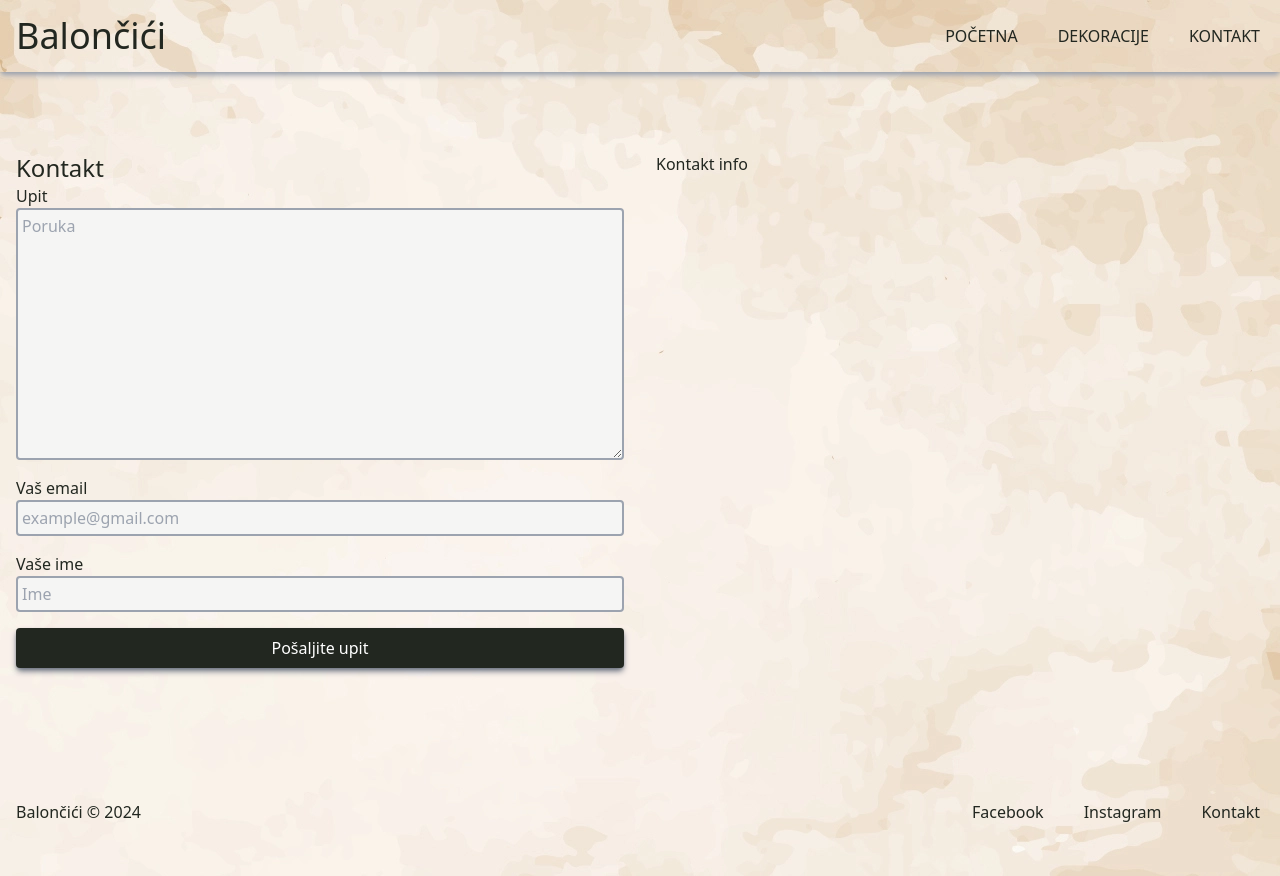
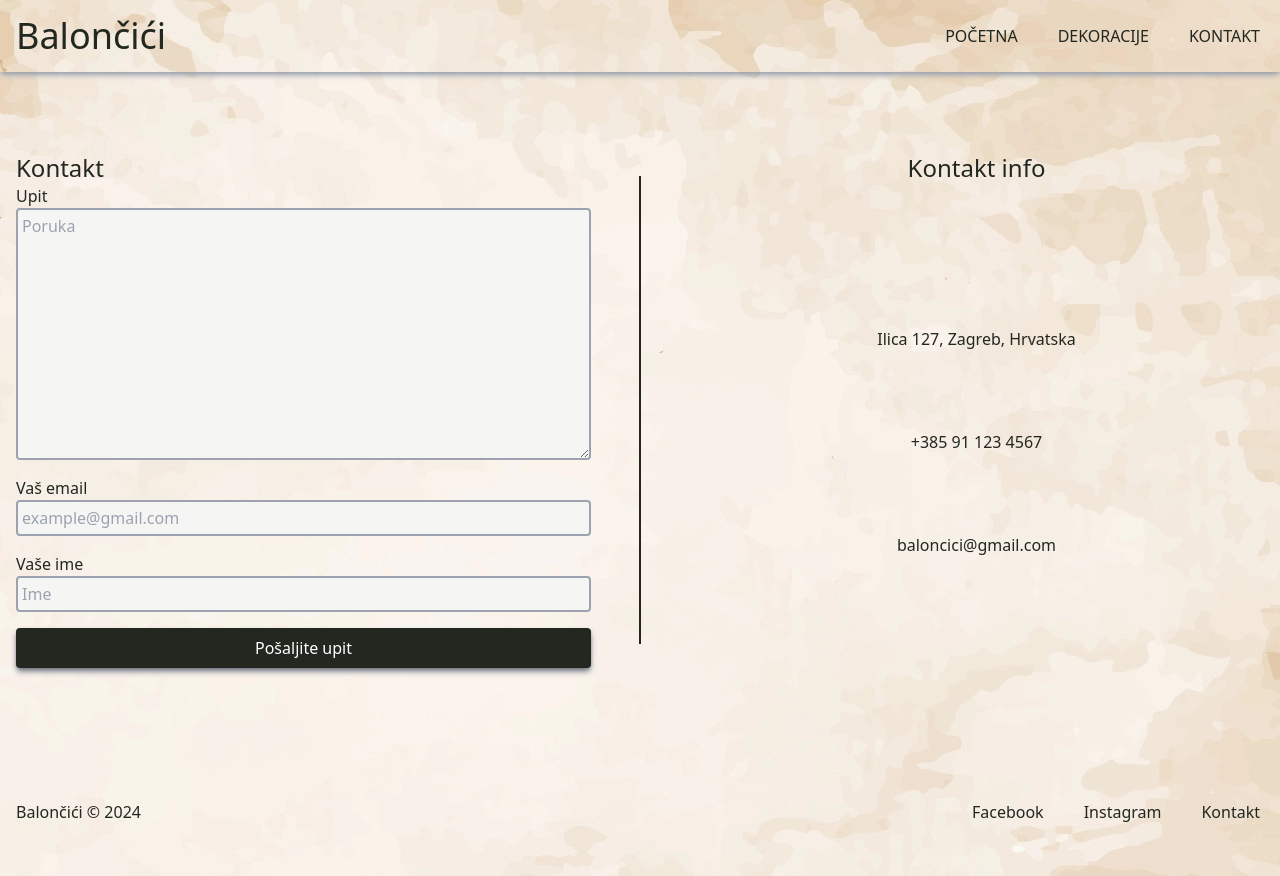
Before and after one commit to Ivo-Kovacevic/baloncici, a React (Vite) app in the folder frontend/: page /kontakt in a window 1280 px wide. Built offline with nearby package versions, Linux system fonts and the light colour scheme.

Commit message:
add contact info to contact page

```diff
--- a/frontend/src/assets/styles/output.css
+++ b/frontend/src/assets/styles/output.css
@@ -597,9 +597,19 @@ body {
   margin: 1rem;
 }
 
+.mx-2 {
+  margin-left: 0.5rem;
+  margin-right: 0.5rem;
+}
+
 .mx-auto {
   margin-left: auto;
   margin-right: auto;
+}
+
+.my-10 {
+  margin-top: 2.5rem;
+  margin-bottom: 2.5rem;
 }
 
 .my-52 {
@@ -624,12 +634,36 @@ body {
   display: flex;
 }
 
+.h-full {
+  height: 100%;
+}
+
 .max-w-container {
   max-width: 800px;
 }
 
 .flex-1 {
   flex: 1 1 0%;
+}
+
+.flex-initial {
+  flex: 0 1 auto;
+}
+
+.flex-auto {
+  flex: 1 1 auto;
+}
+
+.flex-shrink {
+  flex-shrink: 1;
+}
+
+.flex-shrink-0 {
+  flex-shrink: 0;
+}
+
+.flex-grow-0 {
+  flex-grow: 0;
 }
 
 .flex-col {
@@ -640,8 +674,20 @@ body {
   align-items: center;
 }
 
+.justify-between {
+  justify-content: space-between;
+}
+
 .justify-around {
   justify-content: space-around;
+}
+
+.justify-evenly {
+  justify-content: space-evenly;
+}
+
+.gap-16 {
+  gap: 4rem;
 }
 
 .rounded {
@@ -652,19 +698,28 @@ body {
   border-width: 2px;
 }
 
+.border-b-2 {
+  border-bottom-width: 2px;
+}
+
+.border-dark {
+  --tw-border-opacity: 1;
+  border-color: rgb(34 39 32 / var(--tw-border-opacity));
+}
+
 .border-gray-400 {
   --tw-border-opacity: 1;
   border-color: rgb(156 163 175 / var(--tw-border-opacity));
 }
 
+.bg-dark {
+  --tw-bg-opacity: 1;
+  background-color: rgb(34 39 32 / var(--tw-bg-opacity));
+}
+
 .bg-stone-100 {
   --tw-bg-opacity: 1;
   background-color: rgb(245 245 244 / var(--tw-bg-opacity));
-}
-
-.bg-dark {
-  --tw-bg-opacity: 1;
-  background-color: rgb(34 39 32 / var(--tw-bg-opacity));
 }
 
 .bg-bgImage {
@@ -728,12 +783,6 @@ body {
   box-shadow: var(--tw-ring-offset-shadow, 0 0 #0000), var(--tw-ring-shadow, 0 0 #0000), var(--tw-shadow);
 }
 
-.shadow {
-  --tw-shadow: 0 1px 3px 0 rgb(0 0 0 / 0.1), 0 1px 2px -1px rgb(0 0 0 / 0.1);
-  --tw-shadow-colored: 0 1px 3px 0 var(--tw-shadow-color), 0 1px 2px -1px var(--tw-shadow-color);
-  box-shadow: var(--tw-ring-offset-shadow, 0 0 #0000), var(--tw-ring-shadow, 0 0 #0000), var(--tw-shadow);
-}
-
 .shadow-gray-400 {
   --tw-shadow-color: #9ca3af;
   --tw-shadow: var(--tw-shadow-colored);
@@ -757,8 +806,40 @@ body {
   background-color: rgb(23 27 22 / var(--tw-bg-opacity));
 }
 
+.focus\:outline-dark:focus {
+  outline-color: #222720;
+}
+
 @media (min-width: 640px) {
-  .sm\:flex-row {
+  .sm\:mx-4 {
+    margin-left: 1rem;
+    margin-right: 1rem;
+  }
+
+  .sm\:mx-8 {
+    margin-left: 2rem;
+    margin-right: 2rem;
+  }
+}
+
+@media (min-width: 768px) {
+  .md\:flex {
+    display: flex;
+  }
+
+  .md\:flex-1 {
+    flex: 1 1 0%;
+  }
+
+  .md\:flex-row {
     flex-direction: row;
   }
+
+  .md\:gap-0 {
+    gap: 0px;
+  }
+
+  .md\:border-l-2 {
+    border-left-width: 2px;
+  }
 }
--- a/frontend/src/components/HeaderFooter.tsx
+++ b/frontend/src/components/HeaderFooter.tsx
@@ -11,7 +11,7 @@ export default function HeaderFooter({ children }: Main) {
       <div className="bg-bgImage">
         <header className="shadow-md shadow-gray-400">
           <nav className="flex items-center container mx-auto">
-            <Link to="/" className="mr-auto text-4xl p-4">
+            <Link to="/" className="mr-auto text-4xl m-4">
               Balončići
             </Link>
             <Link to="/" className="m-4 p-1">
--- a/frontend/src/routes/kontakt.tsx
+++ b/frontend/src/routes/kontakt.tsx
@@ -1,5 +1,5 @@
 import { createFileRoute } from "@tanstack/react-router";
-import { useState } from "react";
+import { useEffect, useState } from "react";
 
 export const Route = createFileRoute("/kontakt")({
   component: Kontakt,
@@ -31,16 +31,19 @@ function Kontakt() {
       setMessage("");
       setEmail("");
       setName("");
-      console.log(mailSent);
     } catch (error: any) {
       console.error(error);
       setError(error.message || "Something went wrong");
     }
   };
 
+  useEffect(() => {
+    console.log(mailSent);
+  }, [mailSent]);
+
   return (
     <>
-      <main className="container mx-auto flex flex-col sm:flex-row justify-around py-16">
+      <main className="container mx-auto flex flex-col md:flex-row justify-around py-16">
         <section className="flex-1 p-4">
           <form onSubmit={(e) => handleSubmit(e)} className="flex flex-col">
             <h1 className="text-2xl">Kontakt</h1>
@@ -51,8 +54,9 @@ function Kontakt() {
               name="message"
               id="message"
               placeholder="Poruka"
-              className="p-1 bg-stone-100 border-2 border-gray-400 rounded mb-4"
+              className="p-1 bg-stone-100 border-2 border-gray-400 rounded mb-4 focus:outline-dark"
               required
+              value={message}
               onChange={(e) => setMessage(e.target.value)}
               spellCheck="false"
             />
@@ -65,6 +69,7 @@ function Kontakt() {
               placeholder="example@gmail.com"
               className="p-1 bg-stone-100 border-2 border-gray-400 rounded mb-4"
               required
+              value={email}
               onChange={(e) => setEmail(e.target.value)}
               spellCheck="false"
             />
@@ -77,6 +82,7 @@ function Kontakt() {
               placeholder="Ime"
               className="p-1 bg-stone-100 border-2 border-gray-400 rounded mb-4"
               required
+              value={name}
               onChange={(e) => setName(e.target.value)}
               spellCheck="false"
             />
@@ -88,7 +94,15 @@ function Kontakt() {
             </button>
           </form>
         </section>
-        <section className="flex-1 p-4">Kontakt info</section>
+        <div className="mx-2 sm:mx-8 my-10 border-b-2 md:border-l-2 border-dark"></div>
+        <section className="flex-1 p-4 text-center">
+          <h1 className="text-2xl">Kontakt info</h1>
+          <div className="flex flex-col justify-evenly gap-16 py-16 md:gap-0 h-full">
+            <div>Ilica 127, Zagreb, Hrvatska</div>
+            <div>+385 91 123 4567</div>
+            <div>baloncici@gmail.com</div>
+          </div>
+        </section>
       </main>
     </>
   );
```
